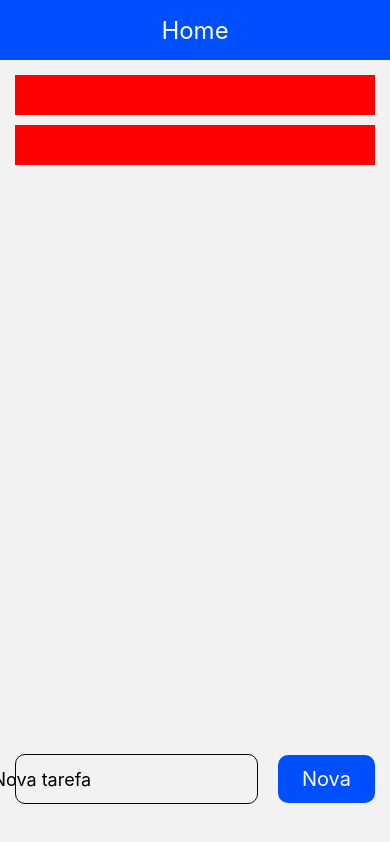
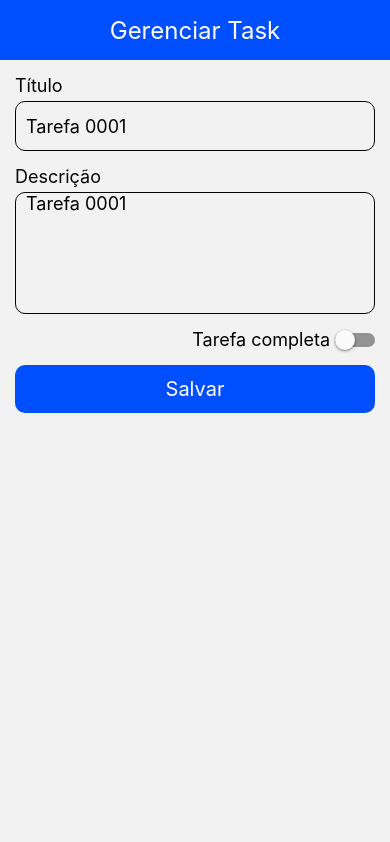
Before and after one commit to thiagovpaz/my_task_manager, a React Native app: screen / in a window 390 px wide. Built offline with nearby package versions, Linux system fonts and the light colour scheme.

Commit message:
feat: add store + update components

```diff
--- a/package.json
+++ b/package.json
@@ -15,6 +15,7 @@
   },
   "dependencies": {
     "@hookform/resolvers": "^5.2.1",
+    "@react-native-async-storage/async-storage": "2.1.2",
     "@react-navigation/native": "^7.1.17",
     "@react-navigation/native-stack": "^7.3.25",
     "expo": "~53.0.22",
@@ -25,7 +26,8 @@
     "react-native-safe-area-context": "5.4.0",
     "react-native-screens": "~4.11.1",
     "styled-components": "^6.1.19",
-    "zod": "^4.1.5"
+    "zod": "^4.1.5",
+    "zustand": "^5.0.8"
   },
   "devDependencies": {
     "@babel/core": "^7.25.2",
--- a/src/components/switch/index.tsx
+++ b/src/components/switch/index.tsx
@@ -1,7 +1,18 @@
-import { Switch as SwitchRN } from 'react-native';
+import { Switch as SwitchRN, SwitchProps as SwitchPropsRN } from 'react-native';
 
-const Switch = () => {
-  return <SwitchRN />;
+import { SwitchLabel, FieldContainer } from './styles';
+
+interface SwitchProps extends SwitchPropsRN {
+  label?: string;
+}
+
+const Switch: React.FC<SwitchProps> = ({ label, ...rest }) => {
+  return (
+    <FieldContainer>
+      {label && <SwitchLabel>{label}</SwitchLabel>}
+      <SwitchRN {...rest} />
+    </FieldContainer>
+  );
 };
 
 export { Switch };
--- /dev/null
+++ b/src/components/switch/styles.ts
@@ -0,0 +1,12 @@
+import styled from 'styled-components/native';
+
+export const FieldContainer = styled.View`
+  flex-direction: row;
+  justify-content: flex-end;
+  align-items: center;
+`;
+
+export const SwitchLabel = styled.Text`
+  font-size: 18px;
+  margin-right: 5px;
+`;
--- a/src/components/textinput/index.tsx
+++ b/src/components/textinput/index.tsx
@@ -2,19 +2,22 @@ import {
   TextInput as TextInputRN,
   TextInputProps as TextInputPropsRN,
 } from 'react-native';
+import { FieldError } from 'react-hook-form';
 
 import {
   FieldContainer,
   InputLabel,
   InputContainer,
   InputBase,
+  ErrorLabel,
 } from './styles';
 
 interface TextInputProps extends TextInputPropsRN {
   label?: string;
+  error?: FieldError | undefined;
 }
 
-const TextInput: React.FC<TextInputProps> = ({ label, ...rest }) => {
+const TextInput: React.FC<TextInputProps> = ({ label, error, ...rest }) => {
   return (
     <FieldContainer style={rest.style}>
       {label && <InputLabel>{label}</InputLabel>}
@@ -22,6 +25,8 @@ const TextInput: React.FC<TextInputProps> = ({ label, ...rest }) => {
       <InputContainer>
         <InputBase {...rest} />
       </InputContainer>
+
+      {error && <ErrorLabel>{error.message}</ErrorLabel>}
     </FieldContainer>
   );
 };
--- a/src/components/textinput/styles.ts
+++ b/src/components/textinput/styles.ts
@@ -23,3 +23,9 @@ export const InputBase = styled(TextInput)`
   font-size: 18px;
   flex: 1;
 `;
+
+export const ErrorLabel = styled.Text`
+  font-size: 18px;
+  color: ${({ theme }) => theme.colors.red};
+  bottom: -5px;
+`;
--- a/src/navigation/index.tsx
+++ b/src/navigation/index.tsx
@@ -15,7 +15,7 @@ const MainNavigation = () => {
   return (
     <NavigationContainer>
       <Main.Navigator
-        initialRouteName="HomeScreen"
+        initialRouteName="ManageTaskScreen"
         screenOptions={{
           headerShown: false,
           animation: 'fade_from_bottom',
--- a/src/screens/home/index.tsx
+++ b/src/screens/home/index.tsx
@@ -2,12 +2,14 @@ import { FlatList, View } from 'react-native';
 import { NavigationProp, useNavigation } from '@react-navigation/native';
 
 import { MainStackParamList } from '../../navigation';
+import { useTaskStore } from '../../store';
 
 import {
   Container,
   Header,
   Title,
   Content,
+  ListEmpty,
   QuickTaskContainer,
   QuickTaskInput,
   QuickTaskButton,
@@ -15,6 +17,7 @@ import {
 
 const HomeScreen = () => {
   const { navigate } = useNavigation<NavigationProp<MainStackParamList>>();
+  const { tasks } = useTaskStore();
 
   return (
     <Container>
@@ -24,10 +27,7 @@ const HomeScreen = () => {
 
       <Content>
         <FlatList
-          data={[
-            { id: 1, name: 'Teste' },
-            { id: 2, name: 'Teste' },
-          ]}
+          data={tasks}
           renderItem={() => (
             <View
               style={{ width: '100%', height: 40, backgroundColor: 'red' }}
@@ -36,6 +36,7 @@ const HomeScreen = () => {
           ItemSeparatorComponent={() => (
             <View style={{ width: '100%', height: 10 }} />
           )}
+          ListEmptyComponent={<ListEmpty>Nenhuma tarefa</ListEmpty>}
         />
 
         <QuickTaskContainer>
--- a/src/screens/home/styles.ts
+++ b/src/screens/home/styles.ts
@@ -26,6 +26,12 @@ export const Content = styled.View`
   padding: 15px;
 `;
 
+export const ListEmpty = styled.Text`
+  flex: 1;
+  font-size: 18px;
+  text-align: center;
+`;
+
 export const QuickTaskContainer = styled.View`
   position: absolute;
   bottom: 40px;
@@ -34,7 +40,7 @@ export const QuickTaskContainer = styled.View`
   flex-direction: row;
   justify-content: center;
   align-items: center;
-  gap: 20px;
+  gap: 15px;
 `;
 
 export const QuickTaskInput = styled(TextInput)`
--- a/src/screens/manage-task/index.tsx
+++ b/src/screens/manage-task/index.tsx
@@ -1,10 +1,64 @@
+import { useCallback } from 'react';
+import { Controller, useForm } from 'react-hook-form';
+import { zodResolver } from '@hookform/resolvers/zod';
+import z from 'zod';
+import {
+  NavigationProp,
+  RouteProp,
+  useNavigation,
+  useRoute,
+} from '@react-navigation/native';
+
+import { MainStackParamList } from '../../navigation';
 import { Button } from '../../components/button';
 import { Switch } from '../../components/switch';
 import { TextInput } from '../../components/textinput';
 
 import { Container, Header, Title, Content } from './styles';
 
+type FormData = {
+  title: string;
+  description?: string;
+  completed: boolean;
+};
+
+const schema = z.object({
+  title: z.string().min(1, 'Obrigatório'),
+  description: z.string().optional(),
+  completed: z.boolean(),
+});
+
 const ManageTaskScreen = () => {
+  const { goBack } = useNavigation<NavigationProp<MainStackParamList>>();
+  const { params } = useRoute<RouteProp<MainStackParamList>>();
+
+  const id = params?.id;
+
+  const {
+    reset,
+    control,
+    handleSubmit,
+    formState: { errors },
+  } = useForm<FormData>({
+    defaultValues: {
+      title: 'Tarefa 0001',
+      description: 'Tarefa 0001',
+      completed: false,
+    },
+    resolver: zodResolver(schema),
+  });
+
+  const onSubmit = useCallback(
+    (data: FormData) => {
+      if (id) {
+        // UPDATE
+      } else {
+        // CREATE
+      }
+    },
+    [id],
+  );
+
   return (
     <Container>
       <Header>
@@ -12,20 +66,53 @@ const ManageTaskScreen = () => {
       </Header>
 
       <Content>
-        <TextInput label="Título" placeholder="Título" />
+        <Controller
+          name="title"
+          control={control}
+          render={({ field: { onChange, onBlur, value } }) => (
+            <TextInput
+              value={value}
+              label="Título"
+              placeholder="Título"
+              onBlur={onBlur}
+              onChangeText={onChange}
+              error={errors?.title}
+            />
+          )}
+        />
 
+        <Controller
+          name="description"
+          control={control}
+          render={({ field: { onChange, onBlur, value } }) => (
             <TextInput
+              value={value}
               label="Descrição"
               placeholder="Descrição"
+              onBlur={onBlur}
+              onChangeText={onChange}
               multiline
-          numberOfLines={10}
-          style={{ minHeight: 150 }}
+              style={{ minHeight: 120 }}
               textAlignVertical="top"
             />
+          )}
+        />
 
-        <Switch />
+        <Controller
+          name="completed"
+          control={control}
+          render={({ field: { onChange, value } }) => {
+            return (
+              <Switch
+                onValueChange={onChange}
+                value={value}
+                label="Tarefa completa"
+              />
+            );
+          }}
+        />
 
-        <Button>Salvar</Button>
+        <Button onPress={handleSubmit(onSubmit)}>Salvar</Button>
       </Content>
     </Container>
   );
--- /dev/null
+++ b/src/store/index.ts
@@ -0,0 +1,26 @@
+import AsyncStorage from '@react-native-async-storage/async-storage';
+import { create } from 'zustand';
+import { persist, createJSONStorage } from 'zustand/middleware';
+
+export type Task = {
+  id: string;
+  title: string;
+  description?: string;
+  completed: boolean;
+};
+
+export type TaskState = {
+  tasks: Task[];
+};
+
+export const useTaskStore = create<TaskState>()(
+  persist(
+    (set, get) => ({
+      tasks: [],
+    }),
+    {
+      name: 'my-todo-storage',
+      storage: createJSONStorage(() => AsyncStorage),
+    },
+  ),
+);
--- a/src/styles/theme.ts
+++ b/src/styles/theme.ts
@@ -2,6 +2,7 @@ const theme = {
   colors: {
     black: '#050505',
     blue: '#004FFF',
+    red: '#EF4444',
   },
 };
 
```
Also changed, not shown: 1 other file (tests, documents, lock files or other folders). Lines whose indentation alone changed are shown as unchanged.
